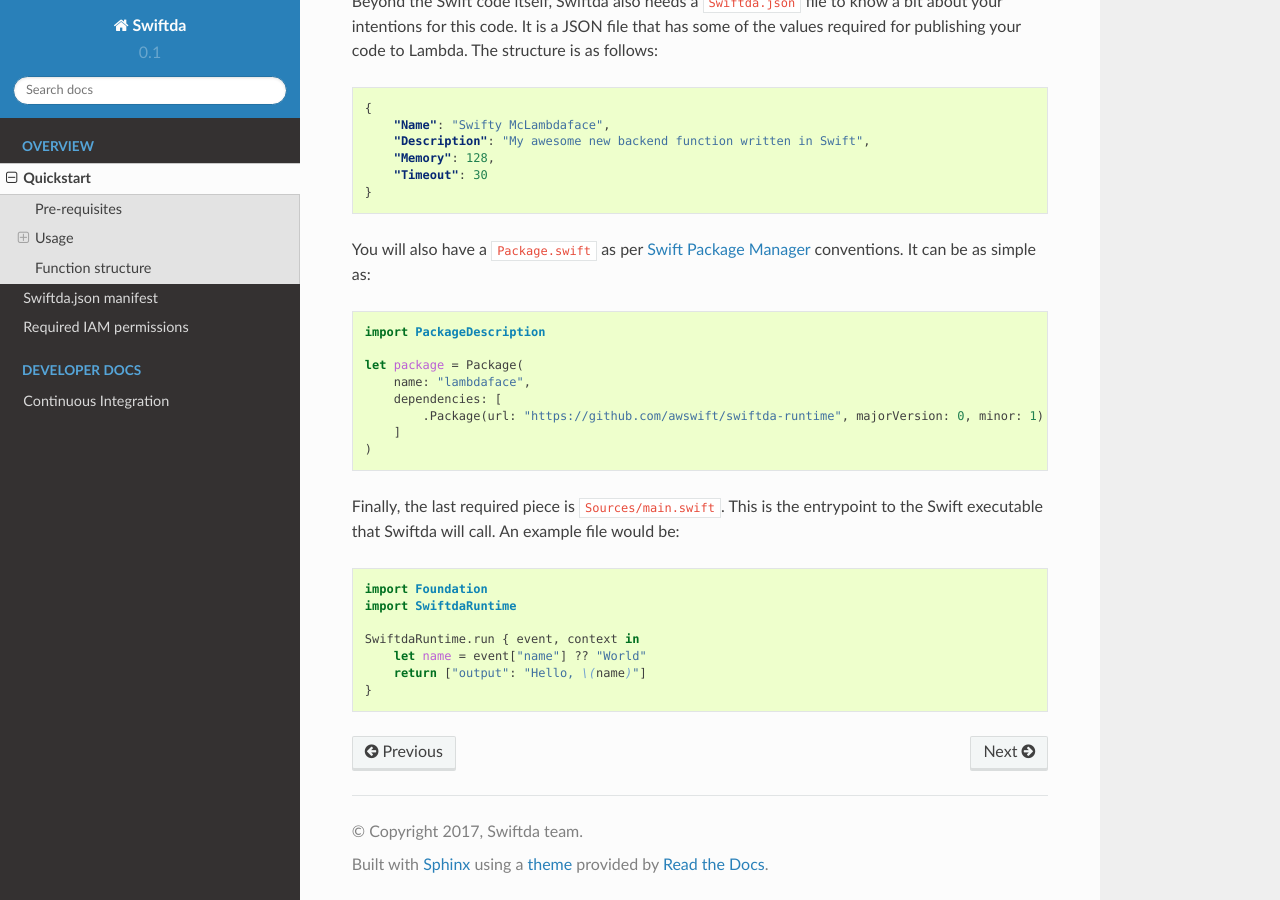
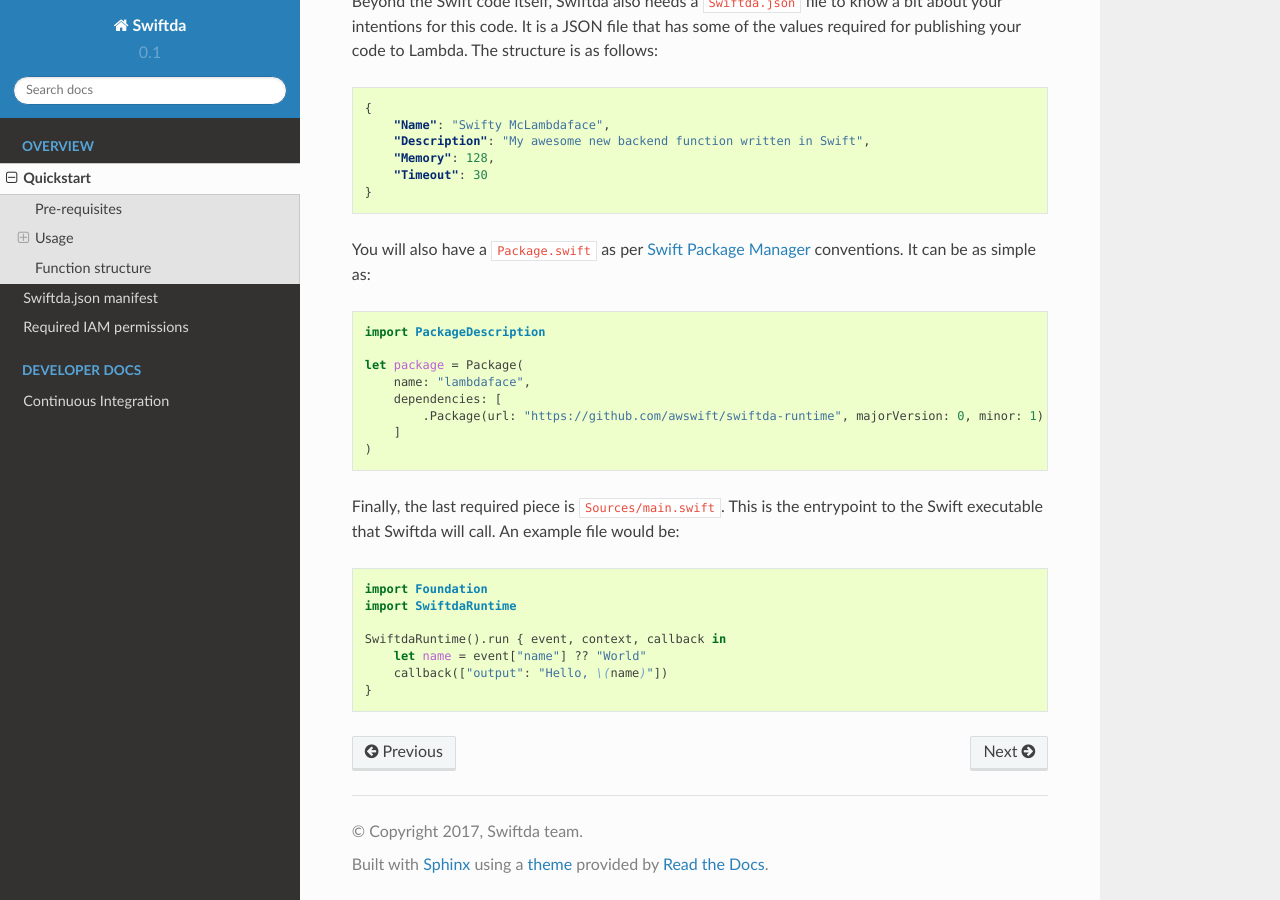
Before and after one commit to awswift/swift-lambda, a Sphinx documentation site: the page built from docs/quickstart.md, in a window 1280 px wide and 900 px high, scrolled down 2122 px. Built offline with Sphinx 7.4.7 and the Read the Docs theme 2.0.0, drawn with Linux system fonts in a browser that asks for light colours; pages that are not in the unit, such as notebooks, are missing from menus.

Commit message:
[docs] New signature for runtime entrypoint

````diff
--- a/docs/quickstart.md
+++ b/docs/quickstart.md
@@ -132,8 +132,8 @@
 import Foundation
 import SwiftdaRuntime
 
-SwiftdaRuntime.run { event, context in
+SwiftdaRuntime().run { event, context, callback in
     let name = event["name"] ?? "World"
-    return ["output": "Hello, \(name)"]
+    callback(["output": "Hello, \(name)"])
 }
 ```
````
